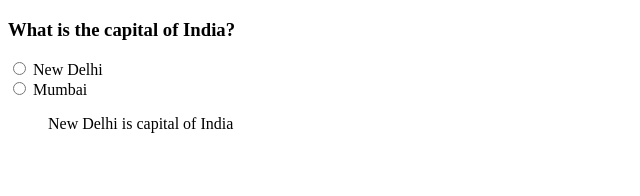
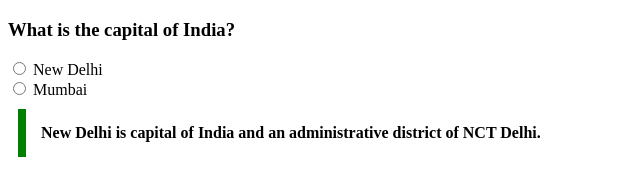
Before and after one commit to acciojob/trivia-Nishitha-Yatham, a website: page main.html in a window 1280 px wide. Shown: the whole page, without its empty margins (0-640 px from the left). Drawn offline with Linux system fonts and the light colour scheme.

```diff
--- a/main.html
+++ b/main.html
@@ -15,7 +15,9 @@
 			<input type="radio" name="state" value="Mumbai">
 			<label for="">Mumbai</label>
 		</form>
-		<blockquote class="text">New Delhi is capital of India</blockquote>
+		<blockquote class="design" cite="https://en.wikipedia.org/wiki/New_Delhi ">
+			New Delhi is capital of India and an administrative district of NCT Delhi.
+		</blockquote>
 	</div>
     <script type="text/javascript" src="./script.js">
 </script>
--- a/styles.css
+++ b/styles.css
@@ -1,2 +1,10 @@
 
 /* Your CSS Code here. */
+.design{
+    max-width: 600px;
+    margin: 10px;
+    padding: 15px;
+    border-left: 8px solid green;
+    background-color: #f8fffe"";
+    font-weight: bold;
+}
```
